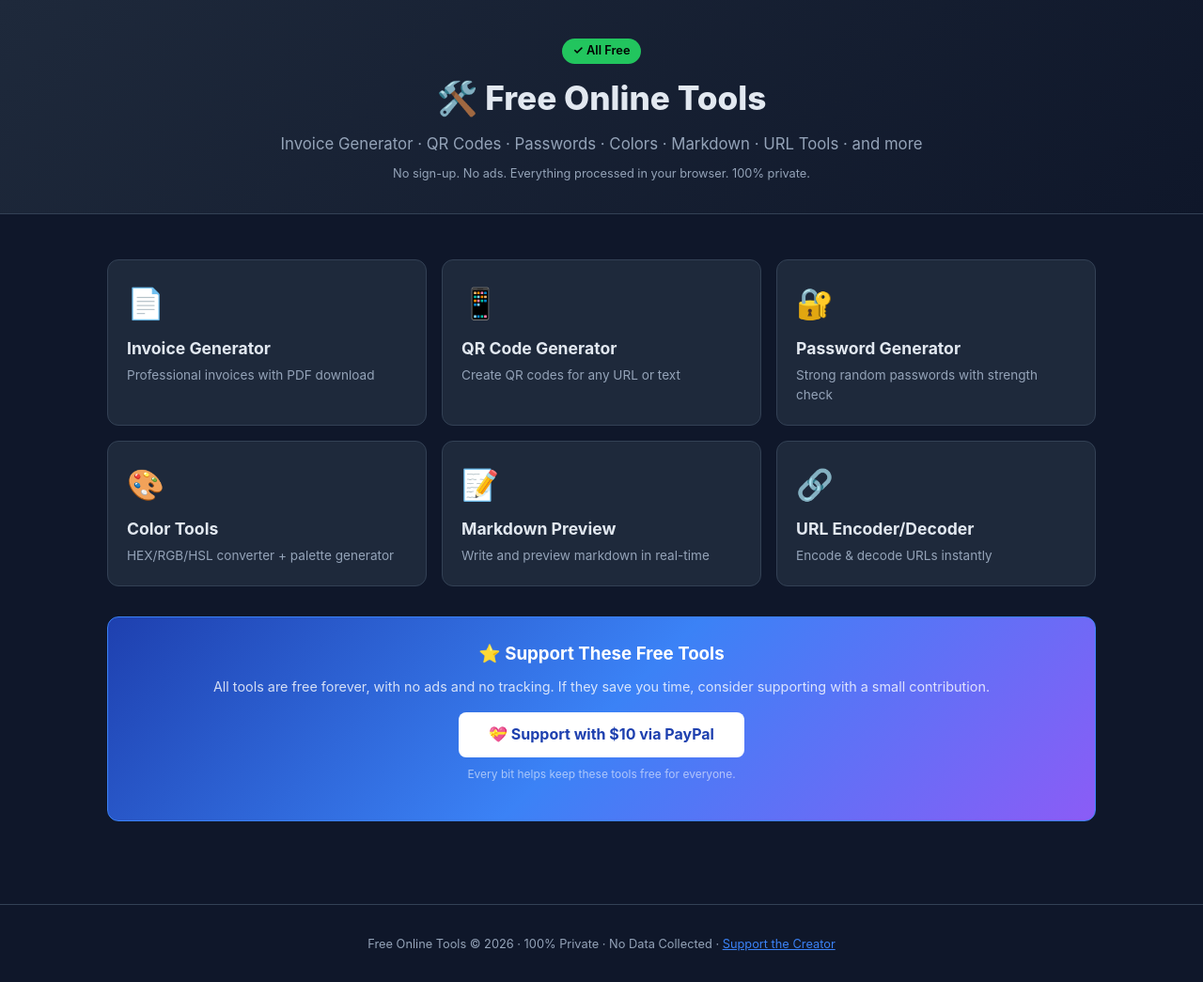
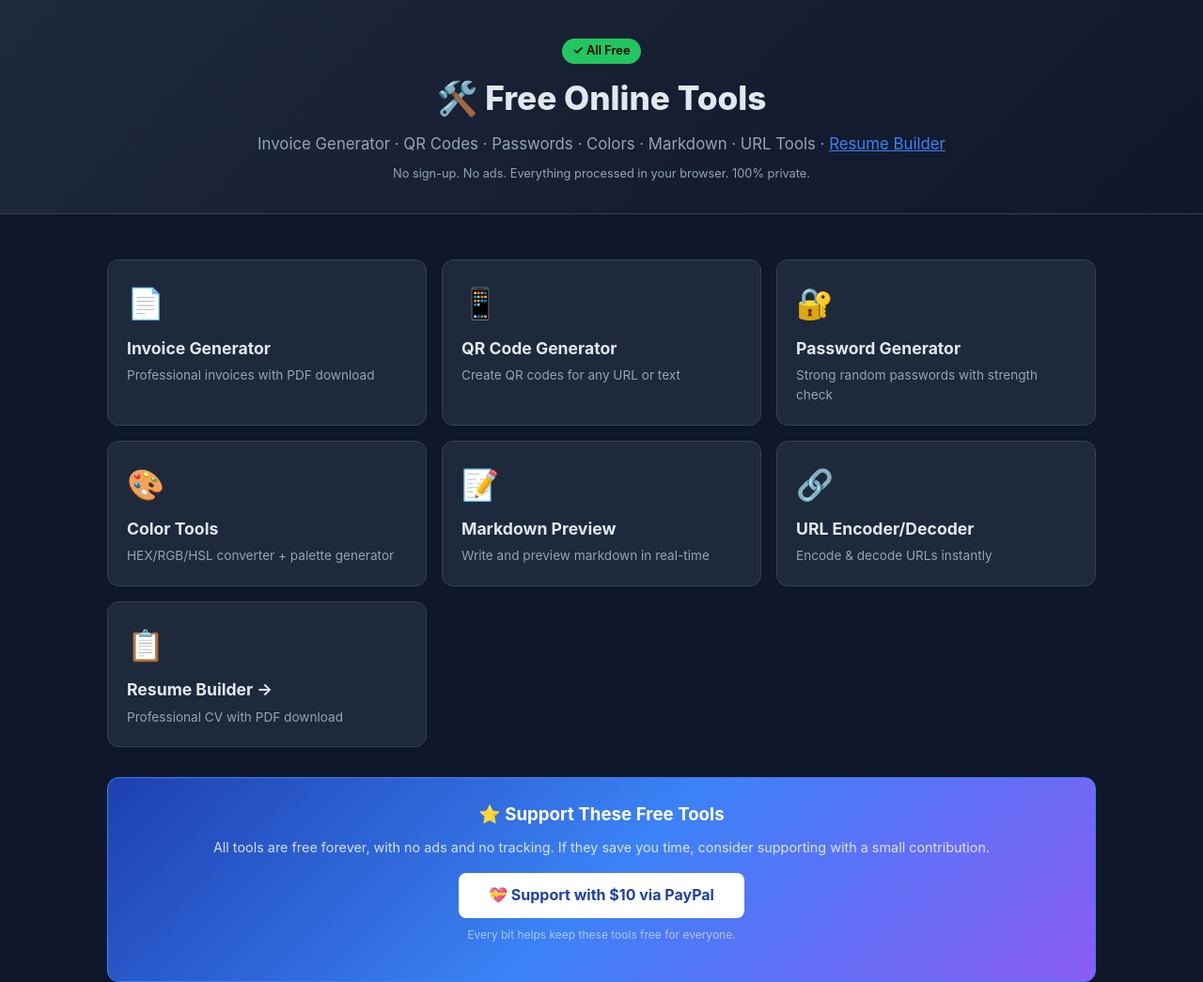
Before and after one commit to victorhaleinc-boop/free-online-toolbox, a plain HTML site: page index.html in a window 1280 px wide. Shown: the top 1045 px of the page at 94% size. Drawn offline with Linux system fonts and the light colour scheme.

Commit message:
Add resume builder cross-link

```diff
--- a/index.html
+++ b/index.html
@@ -97,7 +97,7 @@ footer a{color:var(--accent)}
 <header>
   <span class="badge">✓ All Free</span>
   <h1>🛠️ Free Online Tools</h1>
-  <p>Invoice Generator · QR Codes · Passwords · Colors · Markdown · URL Tools · and more</p>
+  <p>Invoice Generator · QR Codes · Passwords · Colors · Markdown · URL Tools · <a href="https://victorhaleinc-boop.github.io/free-resume-builder/" style="color:var(--accent)">Resume Builder</a></p>
   <p style="font-size:0.8rem;color:var(--muted)">No sign-up. No ads. Everything processed in your browser. 100% private.</p>
 </header>
 
@@ -120,6 +120,9 @@ footer a{color:var(--accent)}
     </div>
     <div class="tool-card" onclick="showTool('urlcode')">
       <div class="icon">🔗</div><h3>URL Encoder/Decoder</h3><p>Encode & decode URLs instantly</p>
+    </div>
+    <div class="tool-card" onclick="window.open('https://victorhaleinc-boop.github.io/free-resume-builder/','_blank')">
+      <div class="icon">📋</div><h3>Resume Builder →</h3><p>Professional CV with PDF download</p>
     </div>
   </div>
 
```
